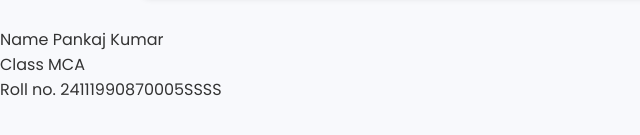
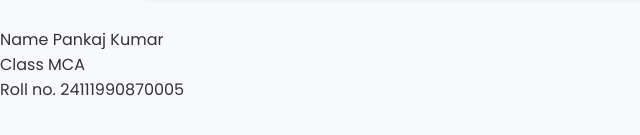
Before and after one commit to pankajchitra708-blip/CDLU-Courses-List-and-Sheet, a plain HTML site: page index.html in a window 1280 px wide. Shown: the part 961-1096 px from the top of the page, 0-640 px from the left. Drawn offline with Linux system fonts and the light colour scheme.

Commit message:
Update index.html

```diff
--- a/index.html
+++ b/index.html
@@ -323,6 +323,6 @@
       });
     });
   </script>
-<P> Name Pankaj Kumar <Br> Class  MCA <Br> Roll no. 24111990870005SSSS </Br></Br></P>
+<P> Name Pankaj Kumar <Br> Class  MCA <Br> Roll no. 24111990870005 </Br></Br></P>
 </body>
 </html>
```
